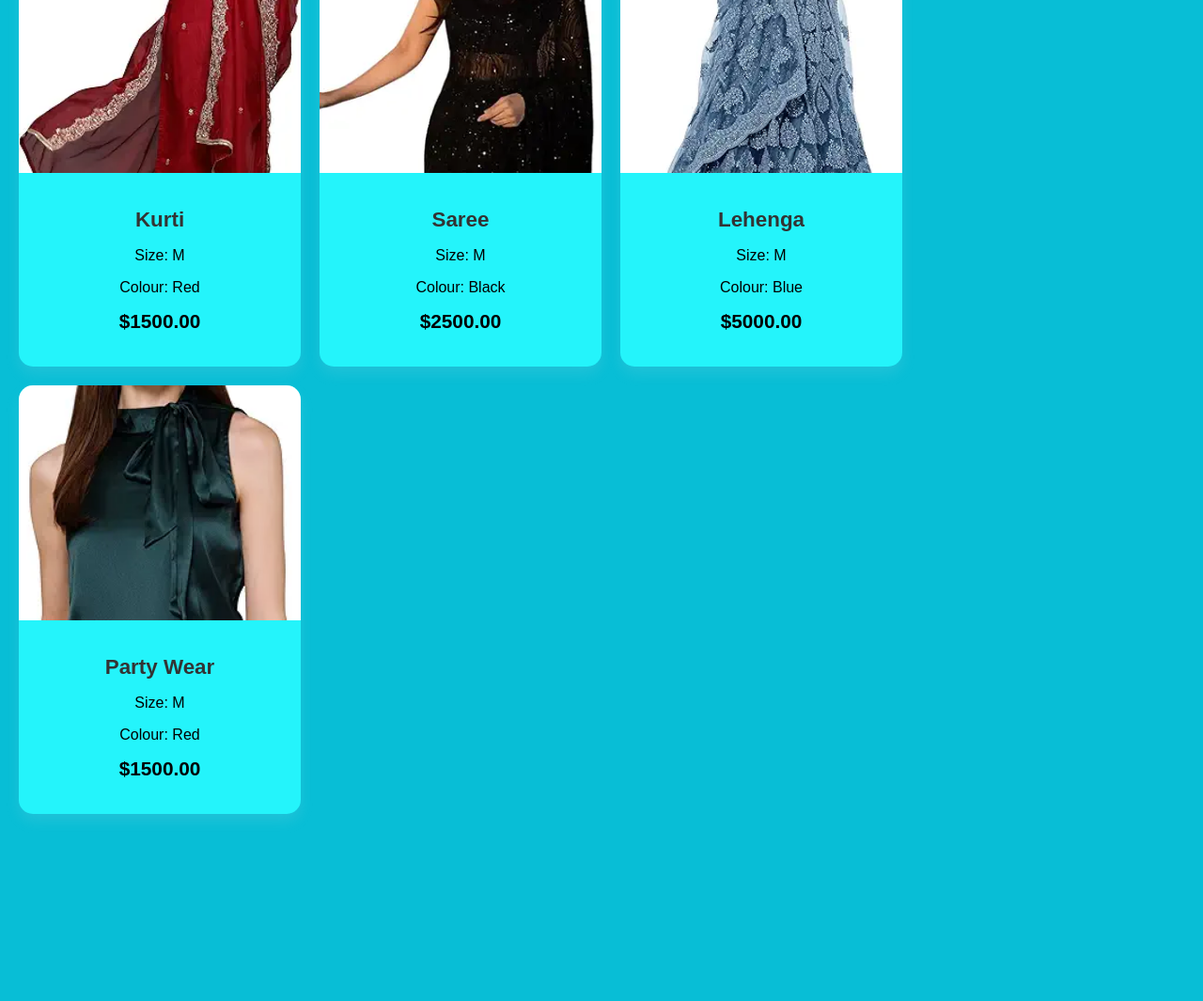
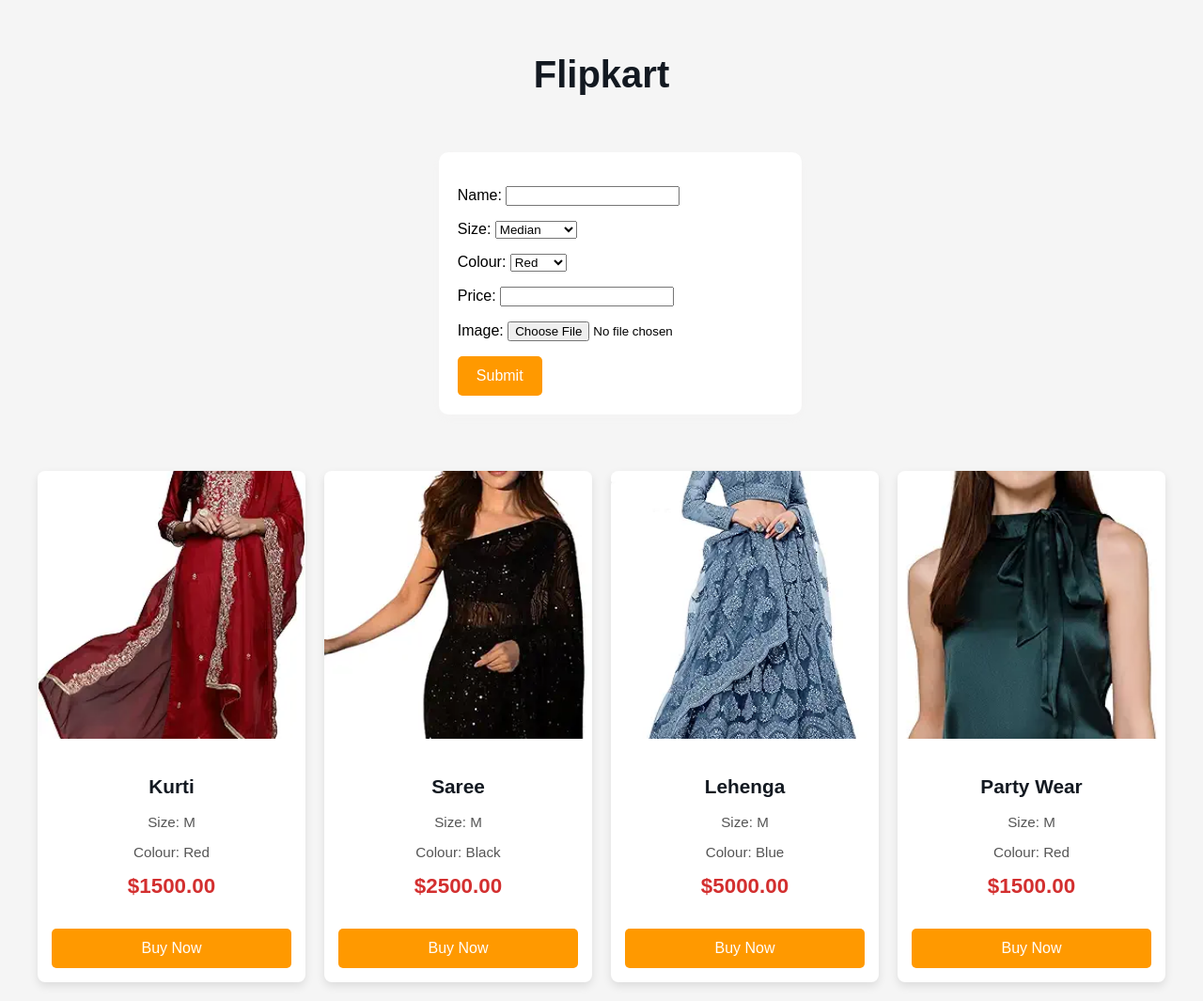
Before and after one commit to MrunaliKamble19/CRUD-PROJECT, a Django app: page /clothing/ in a window 1280 px wide. Shown: the whole page at 94% size. Before the commit the page ends 873 px from the top, so only its background shows below. Run offline with Django 5.2, Linux system fonts and the light colour scheme; data comes from the database, SQL or seed files in the repository; both versions use the stored data as it was after the commit.

Commit message:
2 commit

```diff
--- /dev/null
+++ b/clothing/forms.py
@@ -0,0 +1,6 @@
+from django import forms
+from .models import product
+class ProductForm(forms.ModelForm):
+    class Meta:
+        model = product
+        fields = ['name', 'size','colour','price','image']
--- /dev/null
+++ b/clothing/tempCodeRunnerFile.py
@@ -0,0 +1 @@
+forms
--- a/clothing/templates/clothing/fashion.html
+++ b/clothing/templates/clothing/fashion.html
@@ -3,35 +3,46 @@
 <head>
   <meta charset="UTF-8">
   <meta name="viewport" content="width=device-width, initial-scale=1.0">
-  <title>Product Images</title>
+  <title>Product Images - Flipkart</title>
 
-</head>
   <style>
-
     body {
         font-family: 'Arial', sans-serif;
-        background-color:rgb(8, 190, 214);
+        background-color: #f5f5f5;
         margin: 0;
         padding: 0;
         display: flex;
-        justify-content: center;
+        flex-direction: column;
         align-items: center;
-        height: 100vh;
+        justify-content: flex-start;
+        min-height: 100vh;
+        padding-top: 30px;
     }
 
-      .product-container {
-        display: flex;
-        flex-wrap: wrap;
-        justify-contefnt: center;
-        gap: 20px;
-        padding: 20px;
+    /* Centered header style */
+    h1 {
+        font-size: 2.5rem;
+        color: #131921; /* Amazon-like dark color */
+        text-align: center;
+        margin-bottom: 30px;
+        font-weight: bold;
     }
 
+    /* Product container */
+    .product-container {
+        display: grid;
+        grid-template-columns: repeat(auto-fill, minmax(250px, 1fr));
+        gap: 20px;
+        max-width: 1200px;
+        padding: 20px;
+        width: 100%;
+    }
+
+    /* Product card styling */
     .product-card {
-        width: 300px;
-        background-color:rgb(36, 244, 251);
-        border-radius: 15px;
-        box-shadow: 0 8px 15px rgba(245, 238, 238, 0.1);
+        background-color: white;
+        border-radius: 8px;
+        box-shadow: 0 4px 10px rgba(0, 0, 0, 0.1);
         overflow: hidden;
         transition: transform 0.3s ease, box-shadow 0.3s ease;
         display: flex;
@@ -40,18 +51,24 @@
     }
 
     .product-card:hover {
-        transform: translateY(-10px); /* Lift the card on hover */
-        box-shadow: 0 15px 30px rgba(30, 30, 28, 0.2); /* Stronger shadow on hover */
+        transform: translateY(-5px);
+        box-shadow: 0 8px 15px rgba(0, 0, 0, 0.2);
     }
 
+    /* Product image styling (1:1 aspect ratio) */
     .product-image {
         width: 100%;
-        height: 250px;
+        height: 0;
+        padding-top: 100%; /* 1:1 Aspect ratio */
+        position: relative;
         overflow: hidden;
-        position: relative;
+        background-color: #f0f0f0;
     }
 
     .product-image .image {
+        position: absolute;
+        top: 0;
+        left: 0;
         width: 100%;
         height: 100%;
         object-fit: cover;
@@ -59,41 +76,118 @@
     }
 
     .product-card:hover .product-image .image {
-        transform: scale(1.1); /* Zoom effect on hover */
+        transform: scale(1.05);
     }
 
+    /* Product information styling */
     .product-info {
         padding: 15px;
     }
 
     .product-name {
-        font-size: 1.4rem;
+        font-size: 1.3rem;
         font-weight: bold;
-        color: #333;
+        color: #131921; /* Dark color for the name */
         margin-bottom: 10px;
+        line-height: 1.4;
     }
 
     .product-size,
     .product-colour {
-        font-size: 1rem;
-        color:rgb(0, 0, 0);
-        margin-bottom: 5px;
+        font-size: 0.95rem;
+        color: #555;
+        margin-bottom: 8px;
     }
 
     .product-price {
-        font-size: 1.3rem;
+        font-size: 1.4rem;
         font-weight: bold;
-        color:rgb(2, 2, 2); /* Red color for price */
+        color: #d32f2f; /* Red for price emphasis */
         margin-top: 15px;
     }
 
+    /* "Buy Now" Button Styling */
+    .buy-now-button {
+        background-color: #ff9900; /* Similar to Amazon's button color */
+        color: white;
+        font-size: 1rem;
+        padding: 12px 20px;
+        border: none;
+        border-radius: 5px;
+        cursor: pointer;
+        margin-top: 10px;
+        transition: background-color 0.3s;
+        width: 100%;
+    }
+
+    .buy-now-button:hover {
+        background-color: #e68900;
+    }
+
+    /* Form Styling */
+    form {
+        margin-bottom: 40px;
+        background-color: white;
+        padding: 20px;
+        border-radius: 10px;
+        width: 100%;
+        max-width: 600px;
+        box-shadow: 0 4px 8px rgba(245, 238, 238, 0.2);
+        margin-top: 30px;
+    }
+
+    form button {
+        background-color: #ff9900; /* Similar to Amazon's button color */
+        color: white;
+        font-size: 1rem;
+        padding: 12px 20px;
+        border: none;
+        border-radius: 5px;
+        cursor: pointer;
+        transition: background-color 0.3s;
+    }
+
+    form button:hover {
+        background-color: #e68900;
+    }
+
+    /* Responsive Design */
     @media screen and (max-width: 768px) {
+        .product-container {
+            padding: 10px;
+        }
+
         .product-card {
-          width: 250px;
+            width: 100%;
+        }
+
+        h1 {
+            font-size: 2rem;
+        }
+
+        .product-name {
+            font-size: 1.1rem;
+        }
+
+        .product-price {
+            font-size: 1.2rem;
         }
     }
   </style>
+</head>
 <body>
+  <h1>Flipkart</h1>
+
+  <!-- Form for product submission -->
+  <div>
+    <form method="POST" enctype="multipart/form-data">
+      {% csrf_token %}
+      {{ form.as_p }}
+      <button type="submit">Submit</button>
+    </form>
+  </div>
+
+  <!-- Display products -->
   <div class="product-container">
     {% for p_i in pro_img %}
       <div class="product-card">
@@ -105,6 +199,8 @@
           <p class="product-size">Size: {{ p_i.size }}</p>
           <p class="product-colour">Colour: {{ p_i.colour }}</p>
           <p class="product-price">${{ p_i.price }}</p>
+          <!-- "Buy Now" Button -->
+          <button class="buy-now-button" onclick="window.location.href='/buy/{{ p_i.id }}'">Buy Now</button>
         </div>
       </div>
     {% endfor %}
--- a/clothing/views.py
+++ b/clothing/views.py
@@ -1,8 +1,17 @@
 from django.shortcuts import render
 from clothing.models import product
+from .forms import ProductForm
 
 # Create your views here.
 
 def clothing(request):
+    form = ProductForm()
     pro_img = product.objects.all()
-    return render(request, 'clothing/fashion.html',{'pro_img': pro_img})
+
+    if request.method == "POST":
+        form = ProductForm(request.POST, request.FILES)
+        if form.is_valid():
+            form.save()
+            form = ProductForm() # Reset form after saving
+
+    return render(request, 'clothing/fashion.html',{'pro_img': pro_img, 'form':form})
```
Also changed, not shown: db.sqlite3, media/product_img/Top_MZUs3ot.webp (added), media/product_img/Western_Wear_XyZZ23W.webp (added), media/product_img/green_shirt_Lrf35Pt.jpg (added). Lines whose indentation alone changed are shown as unchanged.
